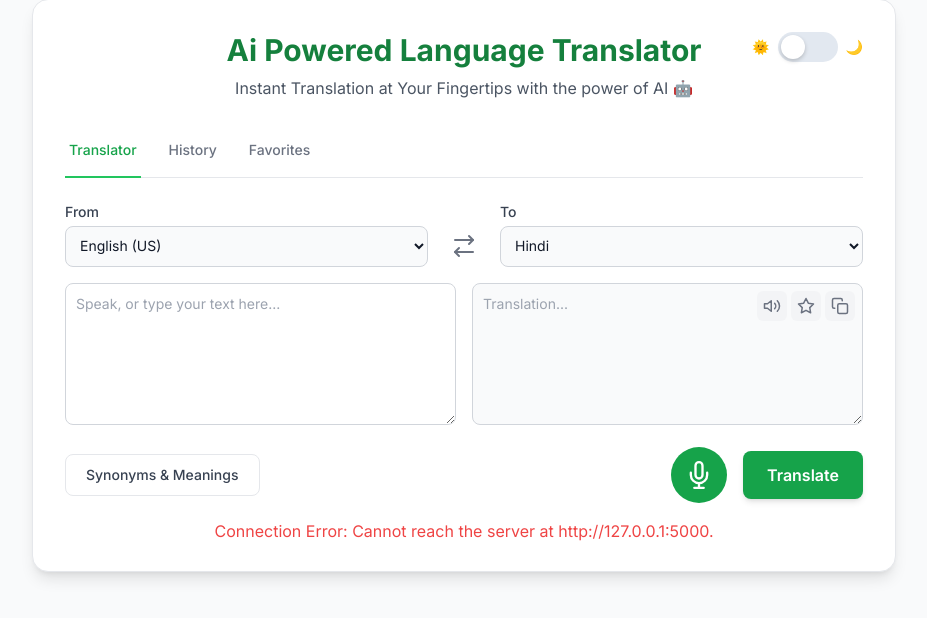
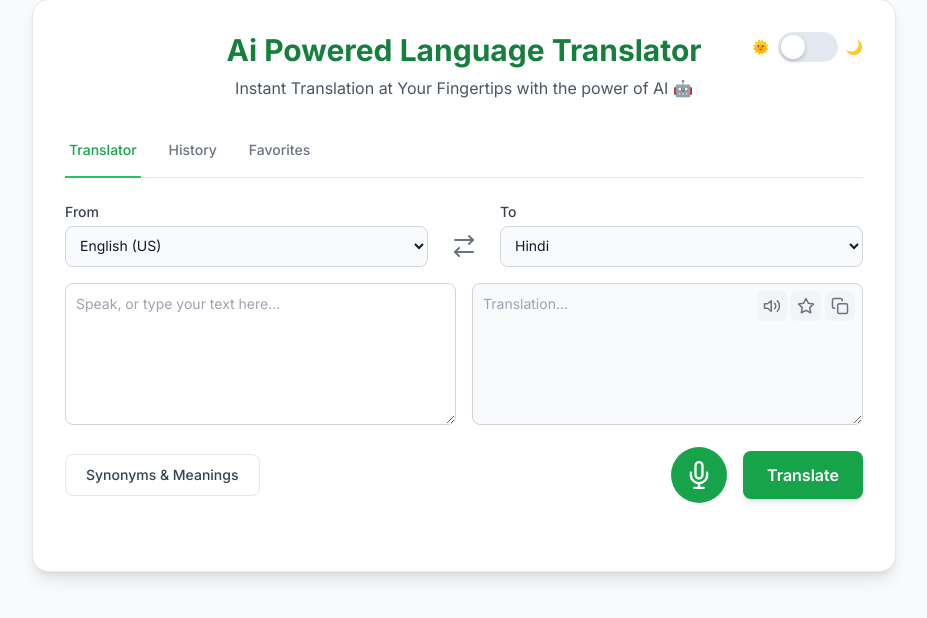
Before and after one commit to cserishav-cmd/ai-language-translator, a Flask app: page / in a window 1280 px wide. Shown: the part 115-733 px from the top of the page, without its empty margins (176-1103 px from the left). Run offline with Flask 3, Linux system fonts and the light colour scheme; data that the repository does not hold is empty; some libraries are stand-ins or nearby versions.

Commit message:
Update index.html

```diff
--- a/templates/index.html
+++ b/templates/index.html
@@ -187,7 +187,7 @@
 
         const languages = { 'hi-IN': 'Hindi', 'bn-IN': 'Bengali', 'ta-IN': 'Tamil', 'te-IN': 'Telugu', 'mr-IN': 'Marathi', 'gu-IN': 'Gujarati', 'kn-IN': 'Kannada', 'ml-IN': 'Malayalam', 'pa-IN': 'Punjabi', 'ur-IN': 'Urdu', 'en-US': 'English (US)', 'es-ES': 'Spanish', 'fr-FR': 'French', 'de-DE': 'German', 'it-IT': 'Italian', 'ja-JP': 'Japanese', 'ko-KR': 'Korean', 'pt-BR': 'Portuguese', 'ru-RU': 'Russian', 'zh-CN': 'Chinese (Simplified)', 'ar-SA': 'Arabic' };
         const geminiLanguageMap = { 'hi-IN': 'Hindi', 'bn-IN': 'Bengali', 'ta-IN': 'Tamil', 'te-IN': 'Telugu', 'mr-IN': 'Marathi', 'gu-IN': 'Gujarati', 'kn-IN': 'Kannada', 'ml-IN': 'Malayalam', 'pa-IN': 'Punjabi', 'ur-IN': 'Urdu', 'en-US': 'English', 'es-ES': 'Spanish', 'fr-FR': 'French', 'de-DE': 'German', 'it-IT': 'Italian', 'ja-JP': 'Japanese', 'ko-KR': 'Korean', 'pt-BR': 'Portuguese', 'ru-RU': 'Russian', 'zh-CN': 'Chinese', 'ar-SA': 'Arabic' };
-        const BASE_URL = 'http://127.0.0.1:5000';
+        const BASE_URL = '';
 
         function initialize() {
             try {
```
